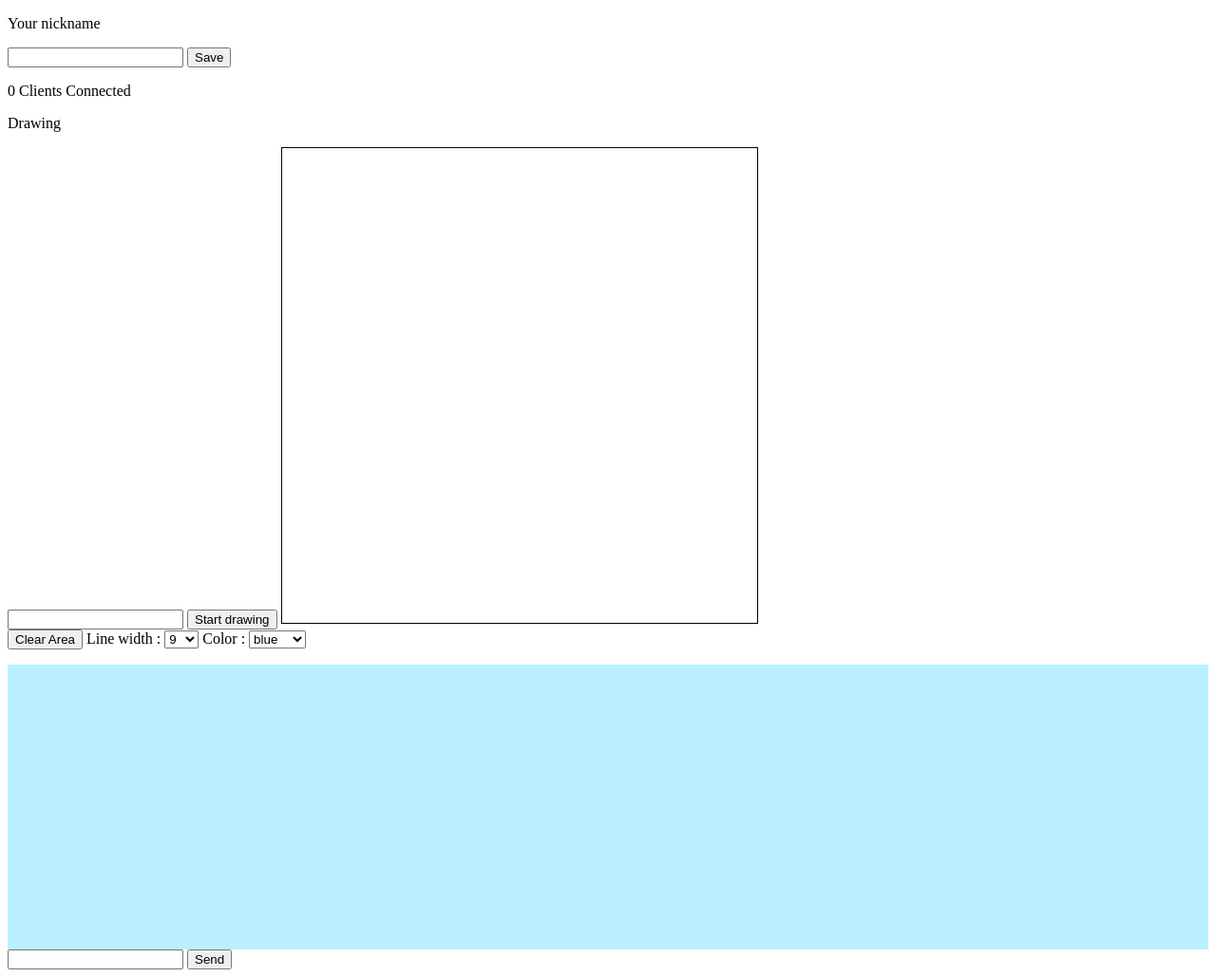
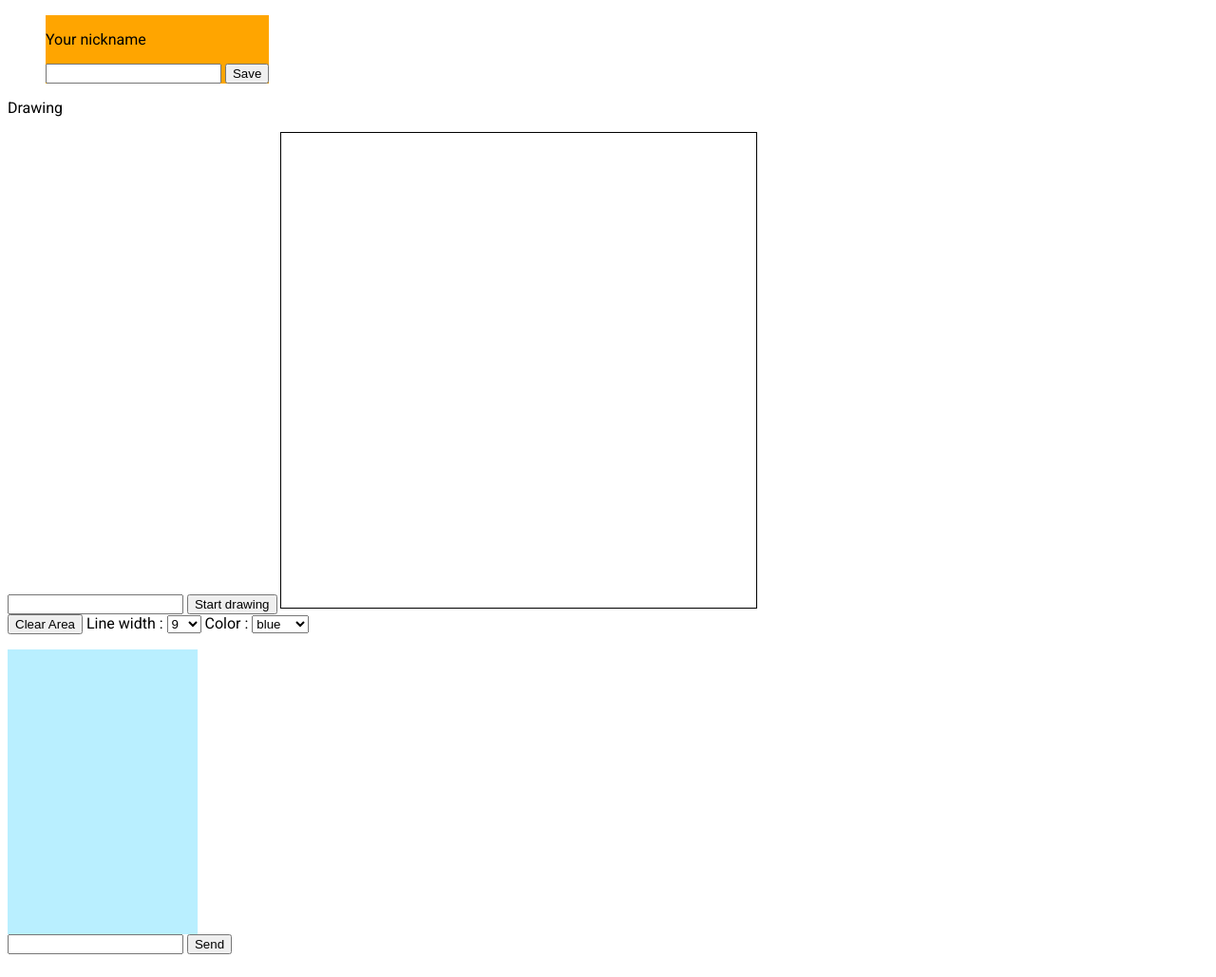
Before and after one commit to scalka/charades.io, a website: page socketio-example/public/index.html in a window 1280 px wide. Shown: the whole page at 95% size. Drawn offline with nearby package versions, Linux system fonts and the light colour scheme; no server answers.

```diff
--- a/socketio-example/public/client.js
+++ b/socketio-example/public/client.js
@@ -22,19 +22,19 @@
 //listening for messages
 //in this case for hello
 socket.on('hello', function(data){
-    document.getElementById('clientsList').innerHTML = data + "clients with id " + socket.id ;
+
 });
 
-socket.on('clientsList', function(data){
-    console.log("client " + data);
-    document.getElementById("clientsList").innerHTML = "";
-    for (var i =0 ; i < data.length; i++){
-        var li = document.createElement("li");
-        li.setAttribute("class", "clientsListLi");
-        li.innerHTML = data[i];
-        console.log(data);
-        clients_ul.appendChild(li);
-    }
+socket.on('playersList', function(nickname, points){
+    var li = document.createElement("li");
+    li.setAttribute("class", "clientsListLi");
+    li.setAttribute("id", nickname);
+    li.innerHTML = nickname + " " + points;
+    clients_ul.appendChild(li);
+});
+
+socket.on('updatePlayersListEmit', function(nickname, points){
+    document.getElementById(nickname).innerHTML = nickname + " " + points;
 });
 
 //incoming
--- a/socketio-example/public/css/styles.css
+++ b/socketio-example/public/css/styles.css
@@ -1,5 +1,7 @@
-h1 {
-	color: red;
+@import url('https://fonts.googleapis.com/css?family=Roboto');
+
+body{
+	font-family: 'Roboto', sans-serif;
 }
 
 #myCanvas{
@@ -8,8 +10,8 @@
 
 #chat{
 	background-color:  #b9efff;
-	min-width: 200px;
-	min-height: 300px;
+	width: 200px;
+	height: 300px;
 }
 #messages_ul{
 	display: flex;
@@ -21,3 +23,13 @@
 .message_li{
 
 }
+
+#top_pannel_ul{
+	display: flex;
+	flex-flow: row no-wrap;
+	list-style: none;
+}
+
+#nicknameLi{
+	background-color: orange;
+}
--- a/socketio-example/public/index.html
+++ b/socketio-example/public/index.html
@@ -12,13 +12,16 @@
 
     </head>
     <body onload="init()">
-        <p>Your nickname</p> <input type="text" name="nickname" id="nickname">
-        <button onclick="saveNickname()">Save</button>
-        <p id="clientsList">
-            0 Clients Connected
-        </p>
-        <ul id="clients_ul">
 
+        <ul id="top_pannel_ul">
+            <li id="nicknameLi">
+                <p>Your nickname</p> <input type="text" name="nickname" id="nickname">
+                <button onclick="saveNickname()">Save</button>
+            </li>
+            <li>
+                <ul id="clients_ul">
+                </ul>
+            </li>
         </ul>
 
         <p>Drawing</p> <input type="text" name="active_drawing" id="active_drawing">
--- a/socketio-example/public/styles.css
+++ b/socketio-example/public/styles.css
@@ -5,3 +5,8 @@
 #myCanvas{
 	border: 1px solid black;
 }
+
+#top_pannel_ul{
+	display: flex;
+	flex-flow: row no-wrap;
+}
```
Also changed, not shown: socketio-example/server.js (+6 -11 lines).
